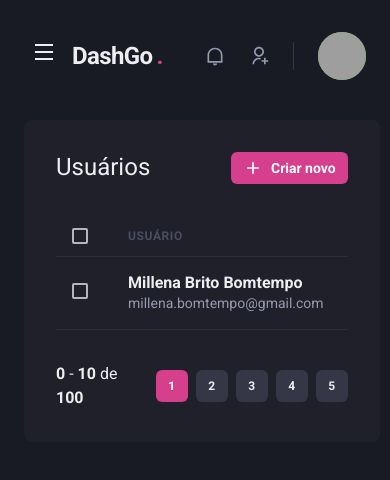
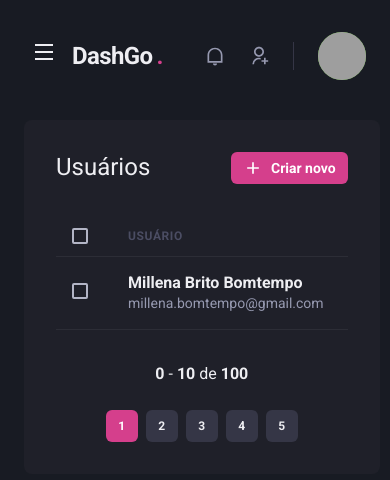
Before and after one commit to millenabomtempo/dashgo, a Next.js app: page /users in a window 390 px wide. Shown: the top 480 px of the page. Built offline with nearby package versions, Linux system fonts and the light colour scheme; grey boxes are pictures that could not be loaded.

Commit message:
add responsivity to component pagination

```diff
--- a/src/components/Pagination/index.tsx
+++ b/src/components/Pagination/index.tsx
@@ -1,10 +1,10 @@
-import { Box, Button, Stack } from "@chakra-ui/react";
+import { Box, Stack } from "@chakra-ui/react";
 import { PaginationItem } from "./PaginationItem";
 
 export function Pagination() {
   return (
     <Stack
-      direction="row"
+      direction={['column', 'row']}
       spacing="6"
       mt="8"
       justify="space-between"
```
Also changed, not shown: src/components/Pagination/PaginationItem.tsx (indentation only).
